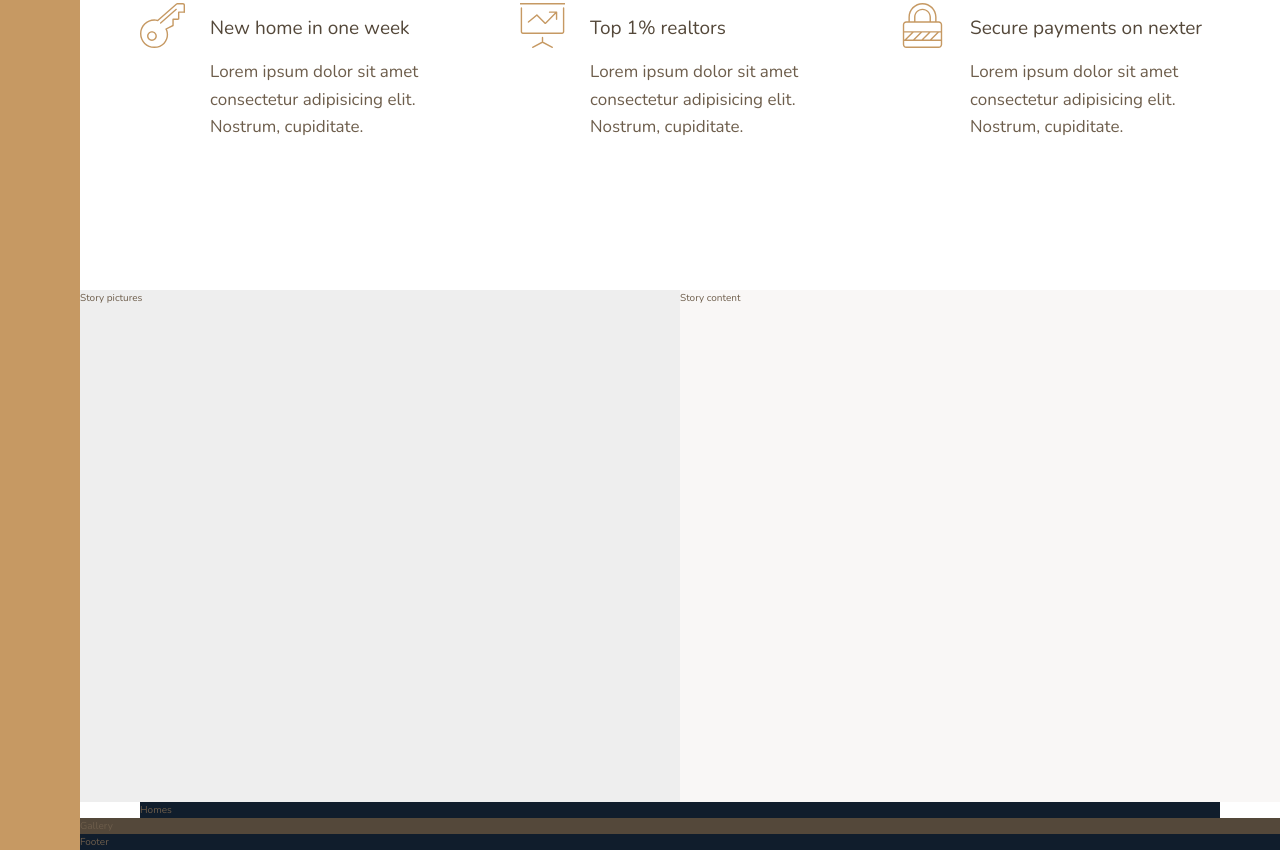
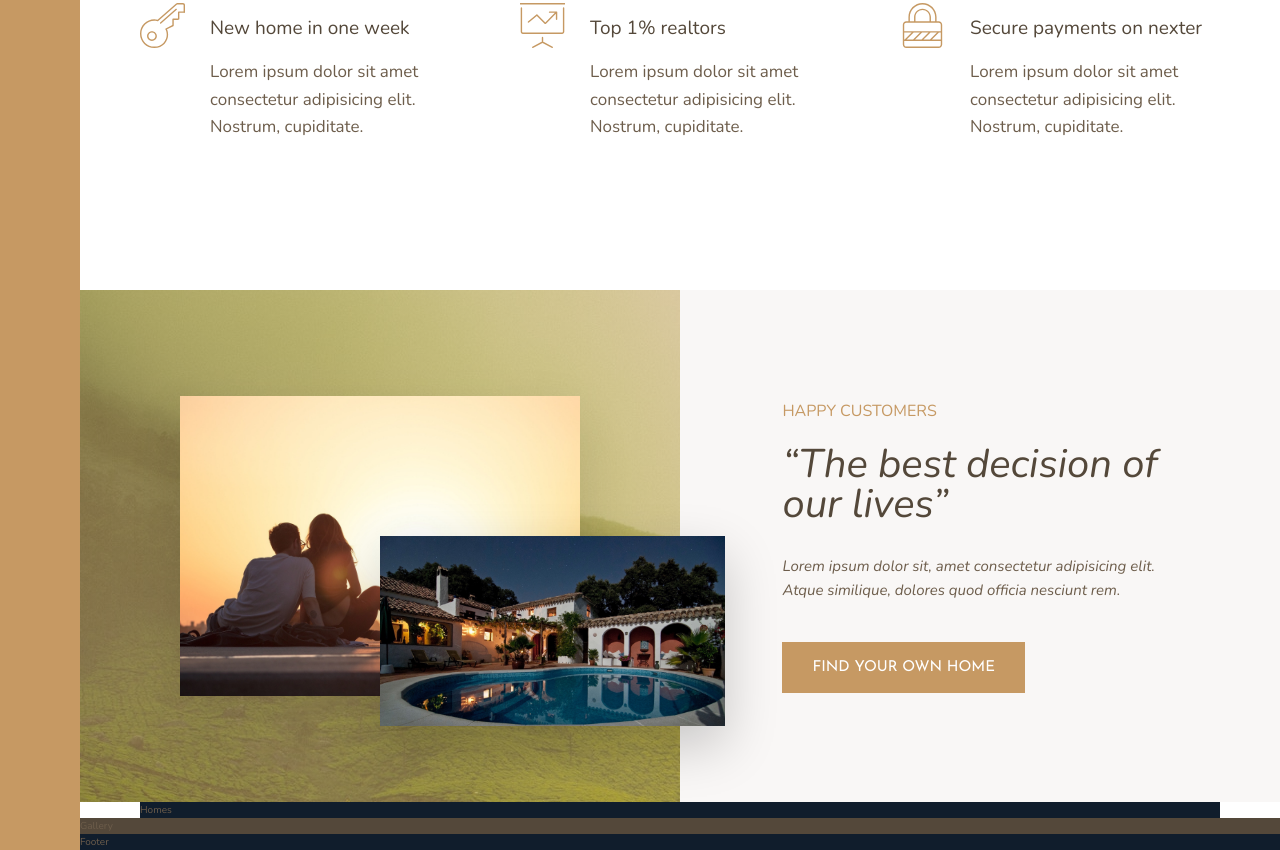
Before and after one commit to inanutshell86/nexter, a website: page index.html in a window 1280 px wide. Shown: the part 964-1814 px from the top of the page. Drawn offline with nearby package versions, Linux system fonts and the light colour scheme.

Commit message:
Completed the Story section.

```diff
--- a/index.html
+++ b/index.html
@@ -80,11 +80,17 @@
   </section>
 
   <div class="story__pictures">
-    Story pictures
+    <img src="img/story-1.jpeg" alt="couple with new house" class="story__img--1">
+    <img src="img/story-2.jpeg" alt="new house" class="story__img--2">
   </div>
 
   <div class="story__content">
-    Story content
+    <h3 class="heading-3 mb-small">Happy Customers</h3>
+    <h2 class="heading-2 heading-2--dark mb-medium">&ldquo;The best decision of our lives&rdquo;</h2>
+    <p class="story__text">
+      Lorem ipsum dolor sit, amet consectetur adipisicing elit. Atque similique, dolores quod officia nesciunt rem.
+    </p>
+    <button class="btn">Find your own home</button>
   </div>
 
   <section class="homes">
--- a/sass/_story.scss
+++ b/sass/_story.scss
@@ -1,12 +1,43 @@
 .story {
 
   &__pictures {
+    display: grid;
+    grid-template-rows: repeat(6, 1fr);
+    grid-template-columns: repeat(6, 1fr);
     grid-column: full-start / col-end 4;
+    align-items: center;
     background-color: #eee;
+    background-image: linear-gradient(rgba($color-primary, 0.5), rgba($color-primary, 0.5)), url('../img/back.jpg');
+  }
+
+  &__img--1 {
+    grid-row: 2 / 6;
+    grid-column: 2 / 6;
+    width: 100%;
+    box-shadow: 0 2rem 5rem rgba(#000, 0.1);
+  }
+
+  &__img--2 {
+    grid-row: 4 / 6;
+    grid-column: 4 / 7;
+    width: 115%;
+    z-index: 20;
+    box-shadow: 0 2rem 5rem rgba(#000, 0.2);
   }
 
   &__content {
+    display: flex;
+    flex-direction: column;
+    justify-content: center;
+    align-items: flex-start;
+    padding: 6rem 8vw;
     grid-column: col-start 5 / full-end;
     background-color: $color-grey-light-1;
   }
+
+  &__text {
+    margin-bottom: 4rem;
+    font-size: 1.5rem;
+    font-style: italic;
+  }
 }
--- a/sass/_typography.scss
+++ b/sass/_typography.scss
@@ -9,10 +9,24 @@
 
 .heading-2 {
   @extend %heading;
+  font-size: 4rem;
+  font-style: italic;
+  line-height: 1;
+
+  &--light {
+    color: $color-grey-light-1;
+  }
+
+  &--dark {
+    color: $color-grey-dark-1;
+  }
 }
 
 .heading-3 {
   @extend %heading;
+  font-size: 1.6rem;
+  color: $color-primary;
+  text-transform: uppercase;
 }
 
 .heading-4 {
@@ -27,3 +41,36 @@
     color: $color-grey-dark-1;
   }
 }
+
+.btn {
+  padding: 1.8rem 3rem;
+  background-color: $color-primary;
+  color: #fff;
+  border: none;
+  border-radius: 0;
+  font-family: $font-display;
+  font-size: 1.5rem;
+  text-transform: uppercase;
+  cursor: pointer;
+  transition: all 0.2s;
+
+  &:hover {
+    background-color: $color-primary-dark;
+  }
+}
+
+.mb-small {
+  margin-bottom: 2rem;
+}
+
+.mb-medium {
+  margin-bottom: 3rem;
+}
+
+.mb-large {
+  margin-bottom: 4rem;
+}
+
+.mb-huge {
+  margin-bottom: 8rem;
+}
```
Also changed, not shown: css/style.comp.css.
